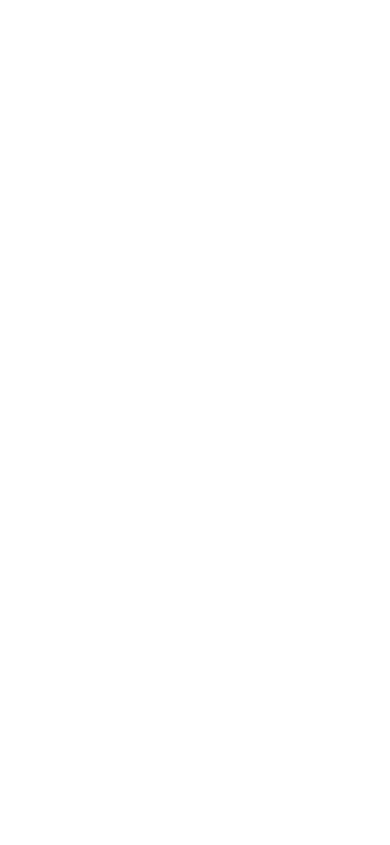
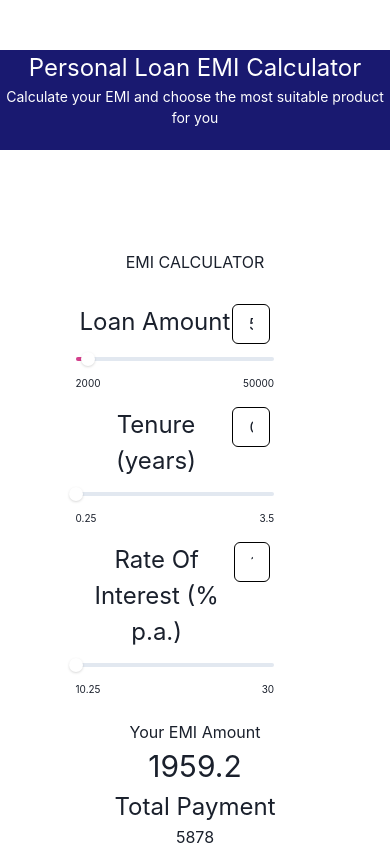
Before and after one commit to dev-akhilesh/Easy-Loans, a React (Create React App) app in the folder demo/: page / in a window 390 px wide. Shown: the top 845 px of the page. Built offline with nearby package versions, Linux system fonts and the light colour scheme.

Commit message:
day4 responsive done

```diff
--- a/demo/src/App.tsx
+++ b/demo/src/App.tsx
@@ -1,12 +1,12 @@
 import React from "react";
 import logo from "./logo.svg";
 import "./App.css";
-
+import EmiCalculator from "./Pages/EmiCalculator";
 
 function App() {
   return (
     <div className="App">
-
+      <EmiCalculator />
     </div>
   );
 }
--- a/demo/src/Pages/EmiCalculator.tsx
+++ b/demo/src/Pages/EmiCalculator.tsx
@@ -73,7 +73,7 @@
           EMI CALCULATOR
         </Box>
         <Flex flexWrap="wrap">
-          <Box width={{ base: "100%", md: "50%" }}>
+          <Box width={{ base: "100%", md: "50%" }} marginLeft={"50px"}>
             <ChakraSlider
               name={"Loan Amount"}
               amount="5000"
--- a/demo/src/Pages/login-signup/login.tsx
+++ b/demo/src/Pages/login-signup/login.tsx
@@ -1,8 +1,8 @@
 import { Toast, useToast } from "@chakra-ui/react";
 import React, { useEffect, useState } from "react";
-import { getData } from "../../redux/AuthReducer/action";
 import style from "./Login.module.css";
 import imagelogo from "./Utiles/imagelogo.png";
+import { getData } from "../../redux/authReducer/action";
 
 //TS Interface for Login DataTypes
 export interface loginDatatype{
```
